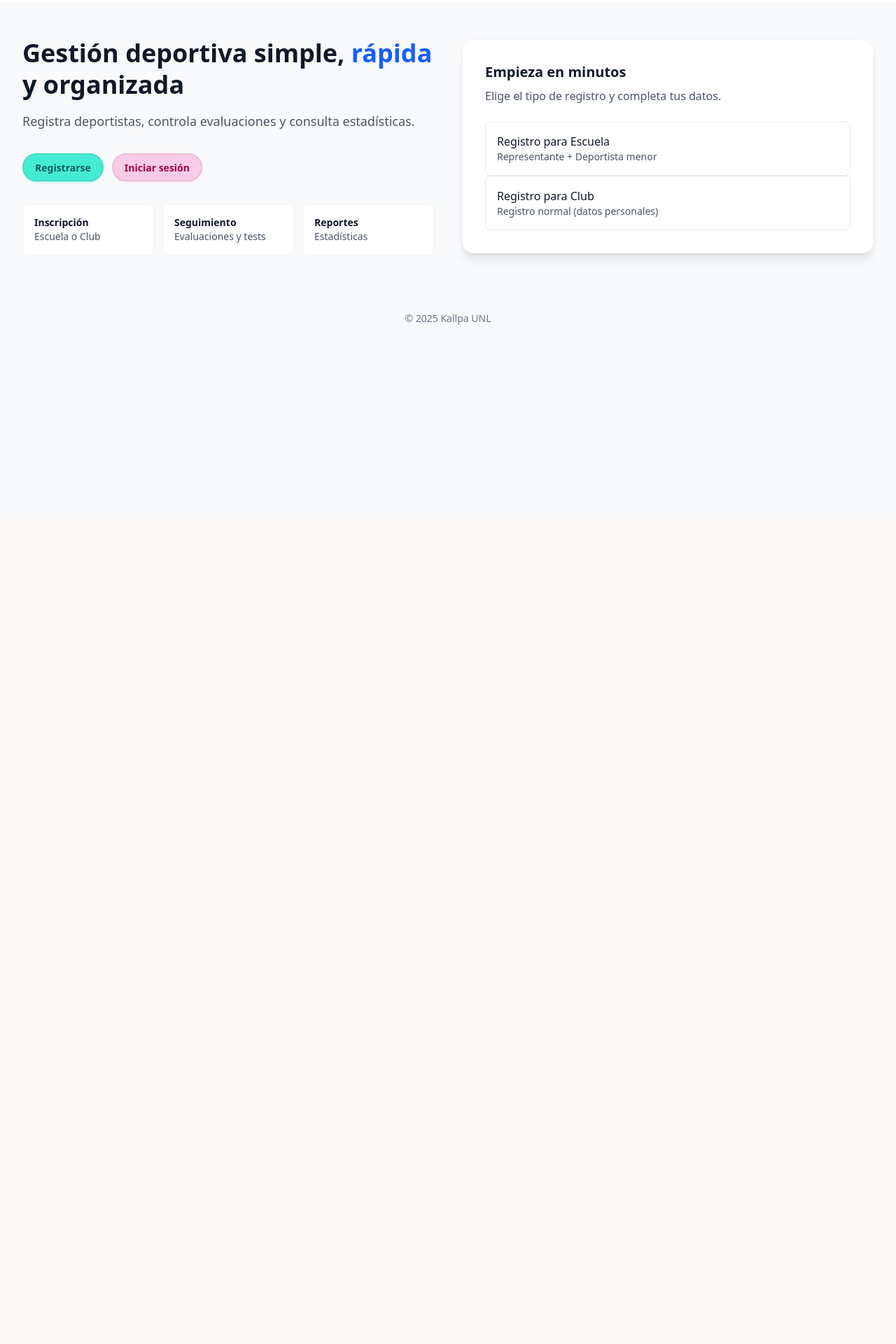
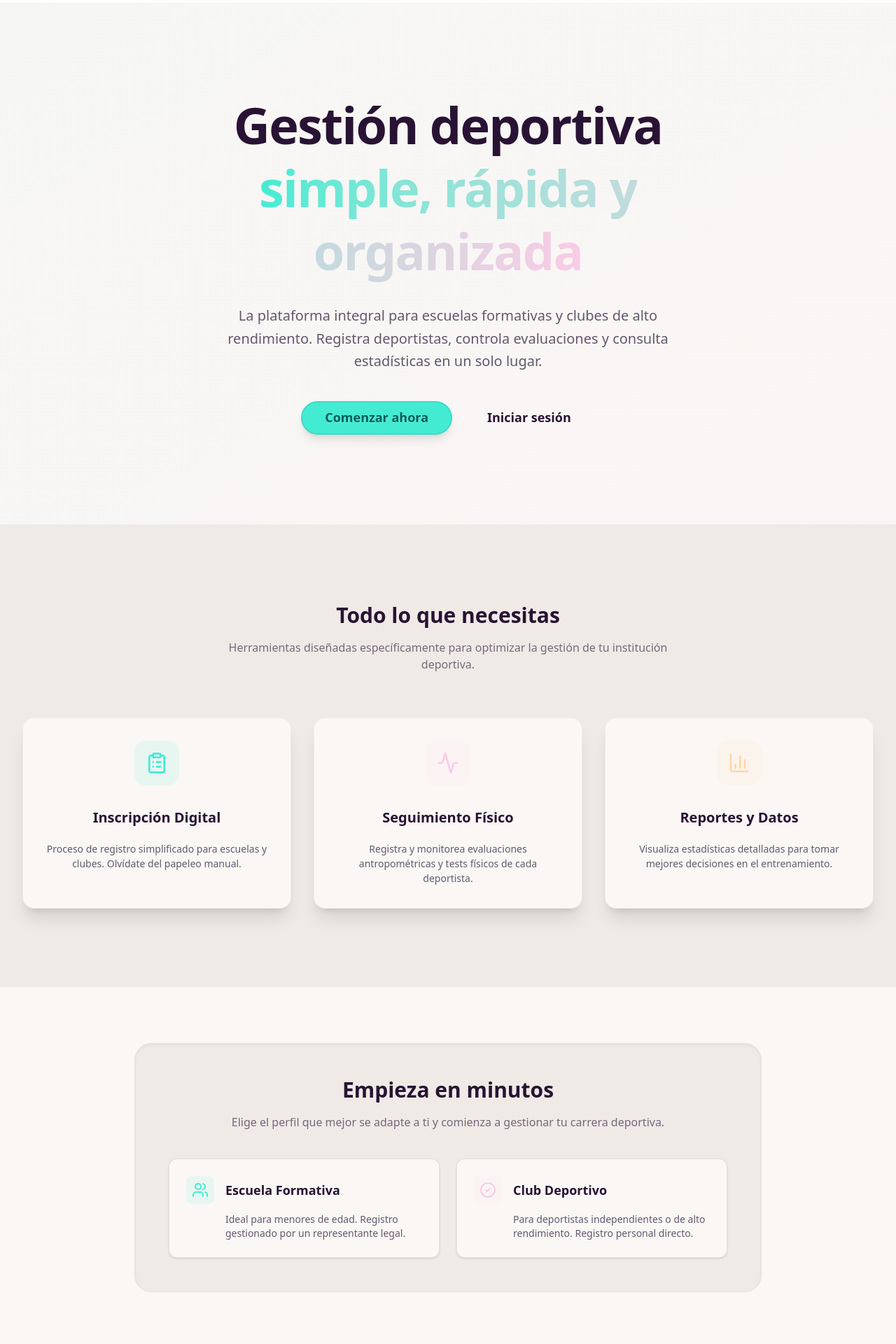
Before and after one commit to Axlmd16/FrontendFutbol, a React (Vite) app: page / in a window 1280 px wide. Shown: the part 60-1980 px from the top of the page at 70% size. Before the commit the page ends 800 px from the top, so only its background shows below. Built offline with nearby package versions, Linux system fonts and the light colour scheme; no server answers.

Commit message:
feat: Add initial landing page and registration choice page.

```diff
--- a/src/features/landing/pages/LandingPage.jsx
+++ b/src/features/landing/pages/LandingPage.jsx
@@ -2,84 +2,173 @@
  * ==============================================
  * Landing Page - Kallpa UNL
  * ==============================================
+ *
+ * Página de inicio profesional y moderna.
  */
 
-import { Link } from 'react-router-dom';
+import { Link, useNavigate } from 'react-router-dom';
 import PublicNavbar from '@/shared/components/PublicNavbar';
 import Button from '@/shared/components/Button';
 import { ROUTES } from '@/app/config/constants';
+import {
+  ClipboardList,
+  Activity,
+  BarChart3,
+  ArrowRight,
+  CheckCircle2,
+  Users
+} from 'lucide-react';
 
 const LandingPage = () => {
+  const navigate = useNavigate();
+
   return (
-    <div className="min-h-screen bg-gray-50">
+    <div className="min-h-screen bg-base-200 flex flex-col">
       <PublicNavbar />
 
-      <main className="max-w-7xl mx-auto px-4 sm:px-6 lg:px-8 py-12">
-        <div className="grid grid-cols-1 lg:grid-cols-2 gap-10 items-center">
-          <div>
-            <h1 className="text-4xl font-bold text-gray-900 leading-tight">
-              Gestión deportiva simple,
-              <span className="text-blue-600"> rápida</span> y organizada
+      {/* Hero Section */}
+      <section className="relative overflow-hidden bg-base-100">
+         <div className="absolute inset-0 bg-gradient-to-br from-primary/5 to-secondary/5 opacity-50" />
+         <div className="container mx-auto px-4 sm:px-6 lg:px-8 py-20 lg:py-32 relative z-10">
+          <div className="text-center max-w-4xl mx-auto">
+            <h1 className="text-5xl lg:text-7xl font-extrabold tracking-tight text-base-content mb-8 leading-tight">
+              Gestión deportiva <br className="hidden md:block" />
+              <span className="text-transparent bg-clip-text bg-gradient-to-r from-primary to-secondary">
+                simple, rápida y organizada
+              </span>
             </h1>
-            <p className="mt-4 text-gray-600 text-lg">
-              Registra deportistas, controla evaluaciones y consulta estadísticas.
+            <p className="mt-6 text-xl text-base-content/70 max-w-2xl mx-auto leading-relaxed">
+              La plataforma integral para escuelas formativas y clubes de alto rendimiento.
+              Registra deportistas, controla evaluaciones y consulta estadísticas en un solo lugar.
             </p>
+            <div className="mt-10 flex flex-col sm:flex-row gap-4 justify-center items-center">
+              <Button
+                variant="primary"
+                size="lg"
+                className="rounded-full px-8 shadow-lg hover:shadow-primary/50"
+                onClick={() => navigate(ROUTES.REGISTER)}
+                icon={ArrowRight}
+              >
+                Comenzar ahora
+              </Button>
+              <Button
+                variant="ghost"
+                size="lg"
+                className="rounded-full px-8"
+                onClick={() => navigate(ROUTES.LOGIN)}
+              >
+                Iniciar sesión
+              </Button>
+            </div>
+          </div>
+        </div>
+      </section>
 
-            <div className="mt-8 flex flex-col sm:flex-row gap-3">
-              <Link to={ROUTES.REGISTER}>
-                <Button variant="primary" className="w-full sm:w-auto">
-                  Registrarse
-                </Button>
-              </Link>
-              <Link to={ROUTES.LOGIN}>
-                <Button variant="secondary" className="w-full sm:w-auto">
-                  Iniciar sesión
-                </Button>
-              </Link>
+      {/* Features Section */}
+      <section className="py-20 lg:py-28 bg-base-200">
+        <div className="container mx-auto px-4 sm:px-6 lg:px-8">
+          <div className="text-center mb-16">
+            <h2 className="text-3xl font-bold text-base-content mb-4">Todo lo que necesitas</h2>
+            <p className="text-base-content/60 max-w-2xl mx-auto">
+              Herramientas diseñadas específicamente para optimizar la gestión de tu institución deportiva.
+            </p>
+          </div>
+
+          <div className="grid grid-cols-1 md:grid-cols-3 gap-8">
+            {/* Feature 1 */}
+            <div className="card bg-base-100 shadow-xl hover:shadow-2xl transition-all duration-300 border border-base-content/5">
+              <div className="card-body items-center text-center p-8">
+                <div className="w-16 h-16 rounded-2xl bg-primary/10 flex items-center justify-center mb-6 text-primary">
+                  <ClipboardList className="w-8 h-8" />
+                </div>
+                <h3 className="card-title text-xl mb-3">Inscripción Digital</h3>
+                <p className="text-base-content/70">
+                  Proceso de registro simplificado para escuelas y clubes. Olvídate del papeleo manual.
+                </p>
+              </div>
             </div>
 
-            <div className="mt-8 grid grid-cols-1 sm:grid-cols-3 gap-3">
-              <div className="bg-white rounded-lg border border-gray-100 p-4">
-                <p className="text-sm font-semibold text-gray-900">Inscripción</p>
-                <p className="text-sm text-gray-600">Escuela o Club</p>
+            {/* Feature 2 */}
+            <div className="card bg-base-100 shadow-xl hover:shadow-2xl transition-all duration-300 border border-base-content/5">
+              <div className="card-body items-center text-center p-8">
+                <div className="w-16 h-16 rounded-2xl bg-secondary/10 flex items-center justify-center mb-6 text-secondary">
+                  <Activity className="w-8 h-8" />
+                </div>
+                <h3 className="card-title text-xl mb-3">Seguimiento Físico</h3>
+                <p className="text-base-content/70">
+                  Registra y monitorea evaluaciones antropométricas y tests físicos de cada deportista.
+                </p>
               </div>
-              <div className="bg-white rounded-lg border border-gray-100 p-4">
-                <p className="text-sm font-semibold text-gray-900">Seguimiento</p>
-                <p className="text-sm text-gray-600">Evaluaciones y tests</p>
-              </div>
-              <div className="bg-white rounded-lg border border-gray-100 p-4">
-                <p className="text-sm font-semibold text-gray-900">Reportes</p>
-                <p className="text-sm text-gray-600">Estadísticas</p>
+            </div>
+
+            {/* Feature 3 */}
+            <div className="card bg-base-100 shadow-xl hover:shadow-2xl transition-all duration-300 border border-base-content/5">
+              <div className="card-body items-center text-center p-8">
+                <div className="w-16 h-16 rounded-2xl bg-accent/10 flex items-center justify-center mb-6 text-accent">
+                  <BarChart3 className="w-8 h-8" />
+                </div>
+                <h3 className="card-title text-xl mb-3">Reportes y Datos</h3>
+                <p className="text-base-content/70">
+                  Visualiza estadísticas detalladas para tomar mejores decisiones en el entrenamiento.
+                </p>
               </div>
             </div>
           </div>
+        </div>
+      </section>
 
-          <div className="bg-white rounded-2xl shadow-lg border border-gray-100 p-8">
-            <h2 className="text-xl font-semibold text-gray-900">Empieza en minutos</h2>
-            <p className="mt-2 text-gray-600">
-              Elige el tipo de registro y completa tus datos.
-            </p>
+      {/* Quick Start Section */}
+      <section className="py-20 bg-base-100 relative overflow-hidden">
+        <div className="container mx-auto px-4 sm:px-6 lg:px-8 relative z-10">
+          <div className="max-w-4xl mx-auto bg-base-200 rounded-3xl p-8 lg:p-12 shadow-inner border border-base-300">
+             <div className="text-center mb-10">
+              <h2 className="text-3xl font-bold text-base-content mb-4">Empieza en minutos</h2>
+              <p className="text-base-content/60">
+                Elige el perfil que mejor se adapte a ti y comienza a gestionar tu carrera deportiva.
+              </p>
+             </div>
 
-            <div className="mt-6 space-y-3">
-              <Link to={ROUTES.REGISTER_SCHOOL}>
-                <div className="rounded-lg border border-gray-200 p-4 hover:bg-gray-50">
-                  <p className="font-medium text-gray-900">Registro para Escuela</p>
-                  <p className="text-sm text-gray-600">Representante + Deportista menor</p>
-                </div>
-              </Link>
-              <Link to={ROUTES.REGISTER_CLUB}>
-                <div className="rounded-lg border border-gray-200 p-4 hover:bg-gray-50">
-                  <p className="font-medium text-gray-900">Registro para Club</p>
-                  <p className="text-sm text-gray-600">Registro normal (datos personales)</p>
-                </div>
-              </Link>
-            </div>
+             <div className="grid grid-cols-1 md:grid-cols-2 gap-6">
+                <Link to={ROUTES.REGISTER_SCHOOL} className="block group">
+                  <div className="bg-base-100 p-6 rounded-xl shadow-sm border border-base-content/10 hover:border-primary/50 hover:shadow-md transition-all h-full">
+                    <div className="flex items-center gap-4 mb-3">
+                      <div className="p-2 bg-primary/10 rounded-lg text-primary">
+                        <Users className="w-6 h-6" />
+                      </div>
+                      <h3 className="font-bold text-lg group-hover:text-primary transition-colors">Escuela Formativa</h3>
+                    </div>
+                    <p className="text-sm text-base-content/70 pl-14">
+                      Ideal para menores de edad. Registro gestionado por un representante legal.
+                    </p>
+                  </div>
+                </Link>
+
+                <Link to={ROUTES.REGISTER_CLUB} className="block group">
+                  <div className="bg-base-100 p-6 rounded-xl shadow-sm border border-base-content/10 hover:border-secondary/50 hover:shadow-md transition-all h-full">
+                    <div className="flex items-center gap-4 mb-3">
+                      <div className="p-2 bg-secondary/10 rounded-lg text-secondary">
+                        <CheckCircle2 className="w-6 h-6" />
+                      </div>
+                      <h3 className="font-bold text-lg group-hover:text-secondary transition-colors">Club Deportivo</h3>
+                    </div>
+                    <p className="text-sm text-base-content/70 pl-14">
+                       Para deportistas independientes o de alto rendimiento. Registro personal directo.
+                    </p>
+                  </div>
+                </Link>
+             </div>
           </div>
         </div>
-      </main>
+      </section>
 
-      <footer className="py-8 text-center text-sm text-gray-500">
-        © {new Date().getFullYear()} Kallpa UNL
+      {/* Footer */}
+      <footer className="bg-base-300 py-12 mt-auto">
+        <div className="container mx-auto px-4 text-center">
+          <p className="text-base-content font-bold text-lg mb-2">Kallpa UNL</p>
+          <p className="text-base-content/60 text-sm">
+            © {new Date().getFullYear()} Todos los derechos reservados.
+          </p>
+        </div>
       </footer>
     </div>
   );
--- a/src/features/registration/pages/RegisterChoicePage.jsx
+++ b/src/features/registration/pages/RegisterChoicePage.jsx
@@ -4,60 +4,107 @@
  * ==============================================
  *
  * Permite elegir si se registrará a la escuela o al club.
- * Esta ruta es pública.
+ * Diseño profesional y limpio utilizando DaisyUI/Tailwind.
  */
 
 import { useNavigate } from 'react-router-dom';
 import PublicNavbar from '@/shared/components/PublicNavbar';
 import Button from '@/shared/components/Button';
 import { ROUTES } from '@/app/config/constants';
+import { User, School, ArrowRight } from 'lucide-react'; // Suponiendo que tienes lucide-react instalado (está en package.json)
 
 const RegisterChoicePage = () => {
   const navigate = useNavigate();
 
   return (
-    <div className="min-h-screen bg-gray-50">
+    <div className="min-h-screen bg-base-200">
       <PublicNavbar />
 
-      <main className="max-w-4xl mx-auto px-4 sm:px-6 lg:px-8 py-10">
-        <div className="mb-6">
-          <h1 className="text-2xl font-bold text-gray-900">Registrarse</h1>
-          <p className="text-sm text-gray-600">
-            Elige el tipo de registro para continuar.
+      <main className="container mx-auto px-4 py-16 lg:py-24">
+
+        {/* Header Section */}
+        <div className="text-center mb-16 space-y-4">
+          <h1 className="text-4xl lg:text-5xl font-extrabold tracking-tight text-base-content">
+            Únete a <span className="text-primary">Kallpa UNL</span>
+          </h1>
+          <p className="text-lg text-base-content/70 max-w-2xl mx-auto">
+            Elige tu camino. Ya seas un deportista en formación o un atleta de competición,
+            tenemos el espacio ideal para tu desarrollo.
           </p>
         </div>
 
-        <div className="grid grid-cols-1 md:grid-cols-2 gap-4">
-          <div className="bg-white rounded-xl border border-gray-100 shadow p-6">
-            <h2 className="text-lg font-semibold text-gray-900">Escuela</h2>
-            <p className="mt-2 text-sm text-gray-600">
-              Registro para deportista menor: primero representante y luego datos del menor.
+        {/* Cards Grid */}
+        <div className="grid md:grid-cols-2 gap-8 max-w-5xl mx-auto">
+
+          {/* OPCIÓN 1: ESCUELA */}
+          <div className="card bg-base-100 shadow-xl hover:shadow-2xl transition-all duration-300 transform hover:-translate-y-1 border border-base-300">
+            <div className="card-body items-center text-center p-10">
+              <div className="w-20 h-20 rounded-full bg-primary/10 flex items-center justify-center mb-6">
+                <School className="w-10 h-10 text-primary" />
+              </div>
+              <h2 className="card-title text-2xl font-bold mb-2">Escuela Formativa</h2>
+              <p className="text-base-content/70 mb-8">
+                Diseñado para menores de edad. Comienza el proceso registrando primero los datos del representante legal y luego la información del deportista.
               </p>
-            <div className="mt-5">
-              <Button variant="primary" onClick={() => navigate(ROUTES.REGISTER_SCHOOL)} fullWidth>
+              <div className="card-actions w-full">
+                <Button
+                  variant="primary"
+                  size="lg"
+                  onClick={() => navigate(ROUTES.REGISTER_SCHOOL)}
+                  fullWidth
+                  className="rounded-full shadow-lg hover:shadow-primary/50"
+                  icon={ArrowRight}
+                >
                   Registrar en Escuela
                 </Button>
               </div>
             </div>
+          </div>
 
-          <div className="bg-white rounded-xl border border-gray-100 shadow p-6">
-            <h2 className="text-lg font-semibold text-gray-900">Club</h2>
-            <p className="mt-2 text-sm text-gray-600">
-              Registro normal con datos personales del deportista.
+          {/* OPCIÓN 2: CLUB */}
+          <div className="card bg-base-100 shadow-xl hover:shadow-2xl transition-all duration-300 transform hover:-translate-y-1 border border-base-300">
+            <div className="card-body items-center text-center p-10">
+              <div className="w-20 h-20 rounded-full bg-secondary/10 flex items-center justify-center mb-6">
+                <User className="w-10 h-10 text-secondary" />
+              </div>
+              <h2 className="card-title text-2xl font-bold mb-2">Club de Alto Rendimiento</h2>
+              <p className="text-base-content/70 mb-8">
+                Para deportistas mayores o élite. Registro directo con tus datos personales para acceder a entrenamientos especializados.
               </p>
-            <div className="mt-5">
-              <Button variant="secondary" onClick={() => navigate(ROUTES.REGISTER_CLUB)} fullWidth>
+              <div className="card-actions w-full">
+                <Button
+                  variant="secondary"
+                  size="lg"
+                  onClick={() => navigate(ROUTES.REGISTER_CLUB)}
+                  fullWidth
+                  className="rounded-full shadow-lg hover:shadow-secondary/50"
+                  icon={ArrowRight}
+                >
                   Registrar en Club
                 </Button>
               </div>
             </div>
           </div>
 
-        <div className="mt-6">
-          <Button variant="ghost" onClick={() => navigate(ROUTES.LANDING)}>
+        </div>
+
+        {/* Footer Actions */}
+        <div className="mt-16 text-center">
+          <p className="text-base-content/60 mb-4">¿Ya tienes cuenta?</p>
+          <Button
+            variant="ghost"
+            onClick={() => navigate(ROUTES.LOGIN)}
+            className="text-primary hover:text-primary-focus hover:bg-primary/5"
+          >
+            Iniciar Sesión
+          </Button>
+          <div className="mt-4">
+             <Button variant="ghost" size="sm" onClick={() => navigate(ROUTES.LANDING)}>
               Volver al inicio
             </Button>
           </div>
+        </div>
+
       </main>
     </div>
   );
```
Lines whose indentation alone changed are shown as unchanged.
